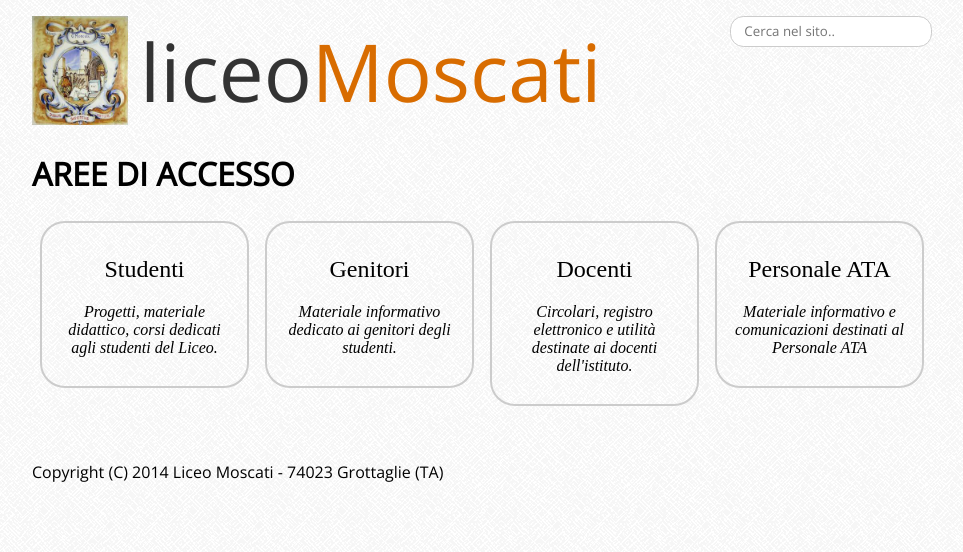
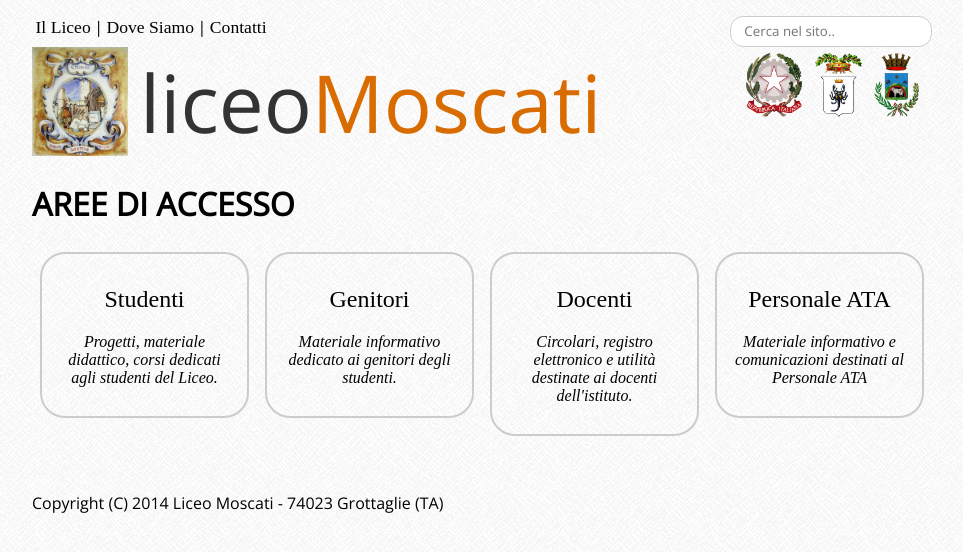
Before and after one commit to Sevenarth/liceo.moscati, a plain HTML site: page index.html in a window 1280 px wide. Shown: the whole page, without its empty margins (158-1121 px from the left). Drawn offline with nearby package versions, Linux system fonts and the light colour scheme; a web font is replaced by a local one.

Commit message:
Header elements #1
Some institutions images and a less relevant mainbar added.

```diff
--- a/assets/styles/default.css
+++ b/assets/styles/default.css
@@ -25,6 +25,36 @@ body {
 	color: #D86C00
 }
 
+#istituzioni {
+	margin: .1em;
+	font-size: 4em;
+	clear: right
+}
+
+.minilogo {
+	margin: .1em;
+	float: right;
+	background-size: contain
+}
+
+.cdg {
+	background-image: url(../images/cdg.png);
+	width: .7em;
+	height: 1em;
+}
+
+.pdt {
+	background-image: url(../images/pdt.png);
+	width: .73em;
+	height: 1em;
+}
+
+.miur {
+	background-image: url(../images/miur.png);
+	width: .87em;
+	height: 1em;
+}
+
 #modulo-cerca {
 	float: right
 }
@@ -41,13 +71,13 @@ body {
 	border-color: #999;
 }
 
-nav ul {
+#quicklinks ul {
 	width: 100%;
 	list-style: none;
 	padding: 0;
 }
 
-nav li {
+#quicklinks li {
 	float: left;
 	width: 25%;
 	padding: 0 .5em;
@@ -57,7 +87,7 @@ nav li {
 	min-height: 15em;
 }
 
-nav li a {
+#quicklinks li a {
     -webkit-box-sizing: border-box;
     -moz-box-sizing: border-box;
     box-sizing: border-box;
@@ -69,30 +99,50 @@ nav li a {
 	text-decoration: inherit;
 }
 
-nav li a:hover {
+#quicklinks li a:hover {
 	border-color: #999;
 }
 
-h1 {
+#quicklinks h1 {
 	font-size: 2em;
 	text-transform: uppercase
 }
 
-h2, h3 {
+#quicklinks h2, h3 {
 	font-family: 'Andada', serif;
 	font-weight: 300;
 }
 
-h2 {
+#quicklinks h2 {
 	text-align: center;
 }
 
-h3 {
+#quicklinks h3 {
 	text-align: center;
 	font-style: italic;
 	font-size: 1em;
 }
 
+header nav ul {
+	list-style: none;
+	padding: 0
+}
+
+header nav ul li { float: left }
+header nav ul li:after { content: "|"}
+header nav ul li:last-child:after { content: "" }
+
+header nav ul li a {
+	font-family: 'Andada', serif;
+	font-weight: 300;
+	font-size: 1.1em;
+	padding: .2em;
+	color: inherit;
+	text-decoration: none;
+}
+
+header nav ul li a:hover { text-decoration: underline }
+
 footer {
 	clear: left
 }
--- a/index.html
+++ b/index.html
@@ -30,17 +30,25 @@
 				<input type="text" placeholder="Cerca nel sito.." />
 			</div>
 
-			<div id="logo"></div>
+			<nav>
+				<ul>
+					<li><a href="#">Il Liceo</a></li>
+					<li><a href="#">Dove Siamo</a></li>
+					<li><a href="#">Contatti</a></li>
+				</ul>
+			</nav>
 
 			<div id="istituzioni">
-				<div class="minilogo cdg"></div>
-				<div class="minilogo pdt"></div>
-				<div class="minilogo miur"></div>
+				<div class="minilogo cdg" title="Comune di Grottaglie"></div>
+				<div class="minilogo pdt" title="Provincia di Taranto"></div>
+				<div class="minilogo miur" title="Ministero dell'Istruzione, dell'Universit&agrave; e della Ricerca"></div>
 				<div class="minilogo cepc"></div>
 				<div class="minilogo pon"></div>
 			</div>
+
+			<div id="logo"></div>
 		</header>
-		<nav>
+		<nav id="quicklinks">
 			<h1>Aree di accesso</h1>
 			<ul>
 				<li>
```
Also changed, not shown: assets/images/cdg.png (added), assets/images/miur.png (added), assets/images/pdt.png (added).
